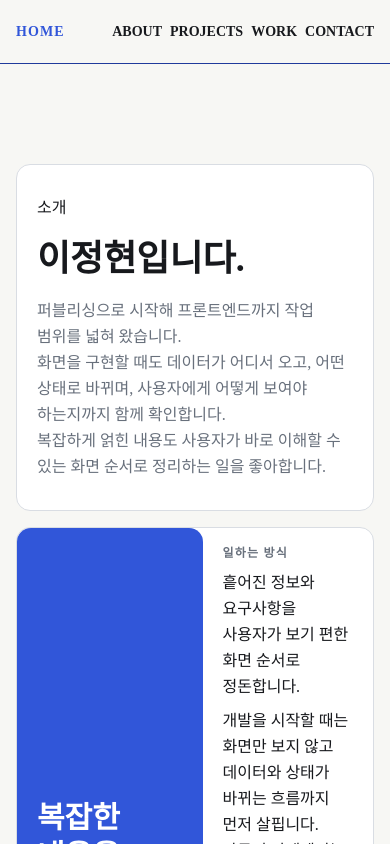
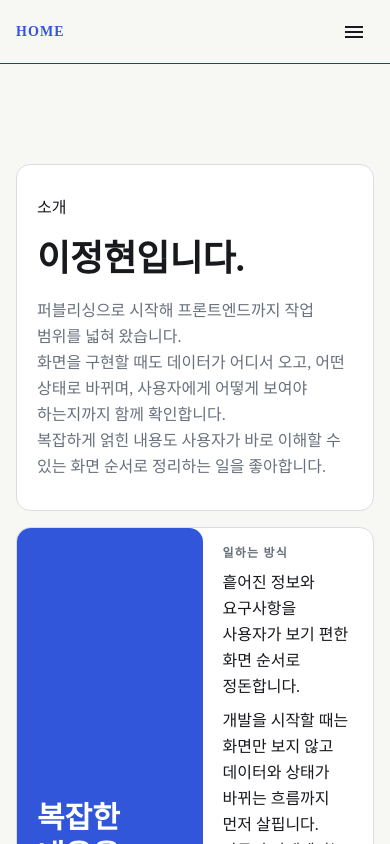
Before and after one commit to 2hyun2/port, a Next.js app: page /about in a window 390 px wide. Shown: the top 844 px of the page. Built offline with nearby package versions, Linux system fonts and the light colour scheme.

Commit message:
Refine responsive home layout

```diff
--- a/src/app/css/layout.css
+++ b/src/app/css/layout.css
@@ -23,12 +23,18 @@ header { position: sticky; top: 0; z-index: 10; display: flex; align-items: cent
 
 .header-nav { display: flex; align-items: center; justify-content: space-between; width: 100%; }
 .header-home { color: var(--color-point); font-size: var(--text-sm); font-weight: 800; letter-spacing: 0.08em; }
+.header-menu-button { display: none; color: var(--color-ink); background: transparent; border: 0; cursor: pointer; }
 .header-links { display: flex; align-items: center; gap: clamp(0.5rem, 2vw, 1.25rem); }
 .header-links a { white-space: nowrap; font-size: var(--text-sm); font-weight: 700; }
 .header-links a:hover { color: var(--color-point); }
 
-@media (max-width: 22rem) {
-    .header-links a:first-child { display: none; }
+@media (max-width: 40rem) {
+    .header-menu-button { display: inline-flex; align-items: center; justify-content: center; padding: 0.5rem; }
+    .header-menu-button .material-symbols-outlined { font-size: var(--text-2xl); }
+    .header-links { display: none; position: absolute; top: calc(100% + 1px); right: 0; left: 0; flex-direction: column; align-items: stretch; gap: 0; padding: 0.5rem 1rem 1rem; background: var(--color-bg); border-bottom: 1px solid var(--color-point-strong); }
+    .header-links.is-open { display: flex; }
+    .header-links a { padding: 0.75rem 0; border-bottom: 1px solid var(--color-line); text-align: right; }
+    .header-links a:last-child { border-bottom: 0; }
 }
 
 footer {
--- a/src/app/css/main.css
+++ b/src/app/css/main.css
@@ -7,7 +7,7 @@
   /* min-height: calc(100svh - var(--header-height)); scroll-snap-align: start; scroll-snap-stop: always; */
 }
 
-.home-slide + .home-slide { margin-top: min(10svh, 5rem); }
+.home-slide + .home-slide { margin-top: min(5svh, 2.5rem); }
 
 .eyebrow { font-size: var(--text-base); line-height: var(--leading-none); color: var(--color-point); font-weight: bold; letter-spacing: 0.125rem; }
 
@@ -115,8 +115,9 @@
 .contact-github-mark { font-size: var(--text-sm); font-weight: 800; letter-spacing: -0.08em; }
 
 @media (min-width: 48rem) {
-  #top .home-layout-inner { display: grid; grid-template-columns: minmax(0, 1.2fr) minmax(18rem, 0.8fr); align-items: stretch; }
+  #about .home-layout-inner { display: grid; grid-template-columns: repeat(2, minmax(0, 1fr)); align-items: stretch; }
   #top .home-intro-box { height: 100%; }
+  #about .home-intro-box { height: 100%; }
   .publishing-work-grid { grid-template-columns: repeat(2, minmax(0, 1fr)); }
   .contact-panel { grid-template-columns: minmax(0, 1fr) minmax(19rem, 0.8fr); align-items: end; padding: var(--text-5xl); }
 }
--- a/src/components/Header.tsx
+++ b/src/components/Header.tsx
@@ -1,15 +1,23 @@
-import Link from "next/link"
+"use client";
+
+import Link from "next/link";
+import { useState } from "react";
 
 export default function Header() {
+    const [isMenuOpen, setIsMenuOpen] = useState(false);
+
     return (
         <header>
             <nav className="header-nav">
                 <Link href="/" className="header-home">HOME</Link>
-                <div className="header-links">
-                    <Link href="/about">ABOUT</Link>
-                    <Link href="/#projects">PROJECTS</Link>
-                    <Link href="/#publishing">WORK</Link>
-                    <Link href="/#contact">CONTACT</Link>
+                <button className="header-menu-button" type="button" onClick={() => setIsMenuOpen((open) => !open)}>
+                    <span className="material-symbols-outlined">{isMenuOpen ? "close" : "menu"}</span>
+                </button>
+                <div className={`header-links${isMenuOpen ? " is-open" : ""}`}>
+                    <Link href="/about" onClick={() => setIsMenuOpen(false)}>ABOUT</Link>
+                    <Link href="/#projects" onClick={() => setIsMenuOpen(false)}>PROJECTS</Link>
+                    <Link href="/#publishing" onClick={() => setIsMenuOpen(false)}>WORK</Link>
+                    <Link href="/#contact" onClick={() => setIsMenuOpen(false)}>CONTACT</Link>
                 </div>
             </nav>
         </header>
```
Also changed, not shown: src/app/page.tsx (+5 -5 lines).
